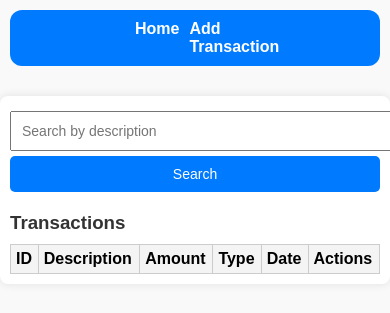
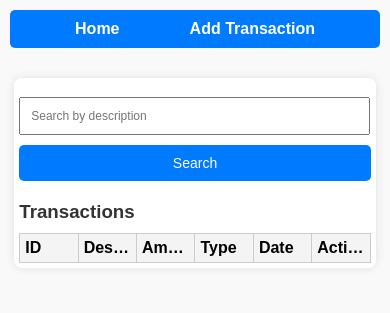
Before and after one commit to lucasnparreira/app_finance, a Flask app: page /transactions/1 in a window 390 px wide; the page is wider, and only the part inside the window is pictured. Shown: the top 313 px of that part. Run offline with Flask 3, Linux system fonts and the light colour scheme; data comes from the database, SQL or seed files in the repository; lists and menus that the app fills with data are empty.

Commit message:
fix: Adjusting view transactions
Fixing bugs and implementing table zoom.

```diff
--- a/static/styles.css
+++ b/static/styles.css
@@ -63,9 +63,15 @@ button {
     border-radius: 5px;
 }
 
-#button-edit-view {
+.button-edit-view {
     display: inline;
-    max-width: fit-content;
+    justify-content: space-between;
+    margin-top: 5px;
+}
+
+#button-edit-view button {
+    margin-bottom: 5px;
+    width: 30%;
 }
 
 button:hover {
@@ -75,12 +81,17 @@ button:hover {
 table {
     width: 100%;
     border-collapse: collapse;
+    table-layout: fixed;
+    margin-top: fixed;
 }
 
 th, td {
     border: 1px solid #ccc;
     padding: 10px;
     text-align: left;
+    overflow: hidden;
+    text-overflow: ellipsis;
+    white-space: nowrap;
 }
 
 th {
@@ -104,7 +115,7 @@ nav {
     display: flex;
     justify-content: space-around;
     margin-bottom: 10px;
-    border-radius: 12px;
+    border-radius: 5px;
 }
 
 nav a {
@@ -129,10 +140,52 @@ nav a:hover {
     border-radius: 8px;
 }
 
+/* Modal styles */
+.modal {
+    display: none;
+    position: fixed;
+    z-index: 1000;
+    left: 0;
+    top: 0;
+    width: 100%;
+    height: 100%;
+    overflow: auto;
+    background-color: rgb(0,0,0);
+    background-color: rgba(0,0,0,0.4);
+}
+
+.modal-content {
+    background-color: white;
+    margin: 15% auto;
+    padding: 20px;
+    border: 1px solid #888;
+    width: 80%;
+    max-width: 800px;
+    border-radius: 8px;
+}
+
+.close {
+    color: #aaa;
+    float: right;
+    font-size: 28px;
+    font-weight: bold;
+}
+
+.close:hover,
+.close:focus {
+    color: black;
+    text-decoration: none;
+    cursor: pointer;
+}
+
 /* Responsive design for smaller screens */
 @media (max-width: 600px) {
     body {
         padding: 10px;
+    }
+
+    nav {
+        padding: 10px 30px;
     }
 
     nav a {
@@ -140,8 +193,8 @@ nav a:hover {
     }
 
     .container {
-        width: 100%;
-        padding: 10px;
+        width: 95%;
+        padding: 5px;
     }
 
     input, select, button {
@@ -156,9 +209,28 @@ nav a:hover {
         flex-direction: column;
     }
 
-    form input[type="text"], form button {
-        font-size: 14px;
-        margin-top: 5px;
+    form input[type="text"] {
+        font-size: 12px;
+        margin-top: 14px;
+        width: 93%;
+    }
+
+    form button {
         width: 100%;
     }
+
+    .modal-content {
+        width: 160%;
+        height: 100%;
+        border-radius: 0;
+    }
+
+    #button-edit-view {
+        display: inline;
+    }
+
+    #button-edit-view button {
+        margin-bottom: 5px;
+        width: 30%;
+    }
 }
--- a/templates/view_transactions.html
+++ b/templates/view_transactions.html
@@ -18,6 +18,37 @@
             <button type="submit">Search</button>
         </form>
         <h3>Transactions</h3>
+        <div class="table-container" id="table-container">
+            <table id="transactions-table">
+                <tr>
+                    <th>ID</th>
+                    <th>Description</th>
+                    <th>Amount</th>
+                    <th>Type</th>
+                    <th>Date</th>
+                    <th>Actions</th>
+                </tr>
+                {% for transaction in transactions %}
+                <tr>
+                    <td>{{ transaction[0] }}</td>
+                    <td>{{ transaction[1] }}</td>
+                    <td>{{ transaction[2] }}</td>
+                    <td>{{ transaction[3] }}</td>
+                    <td>{{ transaction[4] }}</td>
+                    <td>
+                        <a href="/edit/{{ transaction[0] }}" class="edit-link">Edit</a>
+                        <a href="/delete/{{ transaction[0] }}" class="delete-link">Delete</a>
+                    </td>
+                </tr>
+                {% endfor %}
+            </table>
+        </div>
+    </div>
+
+    <!-- Modal -->
+    <div id="modal" class="modal">
+        <div class="modal-content">
+            <span id="close-modal" class="close">&times;</span>
             <table>
                 <tr>
                     <th>ID</th>
@@ -35,12 +66,45 @@
                     <td>{{ transaction[3] }}</td>
                     <td>{{ transaction[4] }}</td>
                     <td>
-                    <a href="/edit/{{ transaction[0] }}">Edit</a>
-                    <a href="/delete/{{ transaction[0] }}">Delete</a>
+                        <a href="/edit/{{ transaction[0] }}" class="edit-link">Edit</a>
+                        <a href="/delete/{{ transaction[0] }}" class="delete-link">Delete</a>
                     </td>
                 </tr>
                 {% endfor %}
             </table>
         </div>
+    </div>
+
+    <script>
+        // Get the modal
+        var modal = document.getElementById("modal");
+
+        // Get the button that opens the modal
+        var table = document.getElementById("transactions-table");
+
+        // Get the <span> element that closes the modal
+        var span = document.getElementById("close-modal");
+
+        // When the user clicks the table, open the modal
+        table.onclick = function() {
+            // Check if the clicked element is a link with class 'edit-link' or 'delete-link'
+            if (event.target.classList.contains('edit-link') || event.target.classList.contains('delete-link')) {
+                return; // Do nothing if an edit or delete link is clicked
+            }
+            modal.style.display = "block";
+        }
+
+        // When the user clicks on <span> (x), close the modal
+        span.onclick = function() {
+            modal.style.display = "none";
+        }
+
+        // When the user clicks anywhere outside of the modal, close it
+        window.onclick = function(event) {
+            if (event.target == modal) {
+                modal.style.display = "none";
+            }
+        }
+    </script>
 </body>
 </html>
```
Lines whose indentation alone changed are shown as unchanged.
